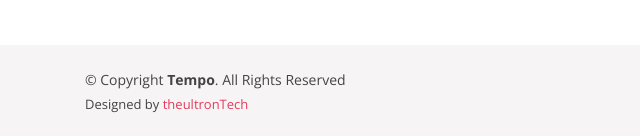
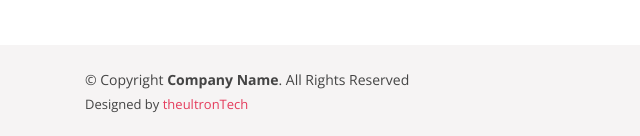
Before and after one commit to theultrontech/theultrontech.github.io, a plain HTML site: page index.html in a window 1280 px wide. Shown: the part 6943-7079 px from the top of the page, 0-640 px from the left. Drawn offline with nearby package versions, Linux system fonts and the light colour scheme.

Commit message:
Footer Update

```diff
--- a/index.html
+++ b/index.html
@@ -758,7 +758,7 @@
 
             <div class="mr-md-auto text-center text-md-left">
                 <div class="copyright">
-                    &copy; Copyright <strong><span>Tempo</span></strong>. All Rights Reserved
+                    &copy; Copyright <strong><span>Company Name</span></strong>. All Rights Reserved
                 </div>
                 <div class="credits">
                     Designed by <a href="https://www.facebook.com/theultrontech">theultronTech</a>
```
